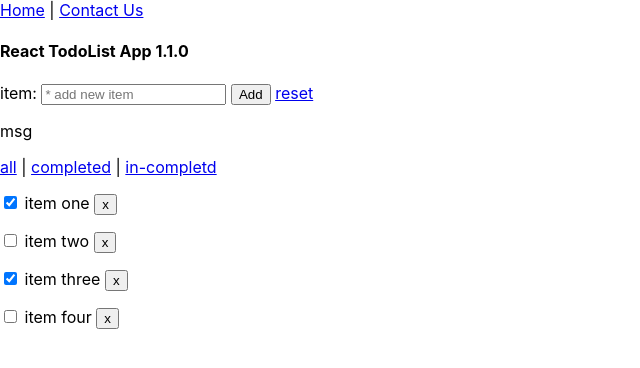
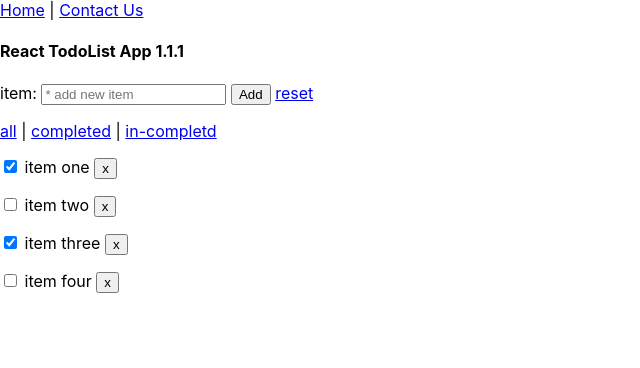
Before and after one commit to dgilbert-quickstart/react-todo-list-app-1, a React (Create React App) app in the folder react-todo-list-app-1/: page /#/ in a window 1280 px wide. Shown: the top 368 px of the page, without its empty margins (0-640 px from the left). Built offline with nearby package versions, Linux system fonts and the light colour scheme.

Commit message:
update react-todo-list-app-1, todolist, contactus

```diff
--- a/react-todo-list-app-1/src/components/ContactUs.js
+++ b/react-todo-list-app-1/src/components/ContactUs.js
@@ -1,9 +1,19 @@
+import { useEffect, useState } from "react";
+
 function ContactUs() {
+
+    const [msg, setMsg] = useState("");
+
+    useEffect((e)=>{
+
+
+    },[]) //1. onpage load [], 2. page unload, 3. on state update [msg], 4. un page /refresh
+
     return (
       <>
         <p></p>
         <p>Contact Us</p>
-        <p>{"msg"}</p>
+        <p>{msg}</p>
         <div className="output"></div>
         <p></p>
         <div>
--- a/react-todo-list-app-1/src/components/Home.js
+++ b/react-todo-list-app-1/src/components/Home.js
@@ -3,7 +3,7 @@ import TodoList from "./TodoList";
 function Home() {
     return (
       <>
-        <TodoList title="React TodoList App 1.1.0"/>
+        <TodoList title="React TodoList App 1.1.1"/>
       </>
     );
   }
--- a/react-todo-list-app-1/src/components/TodoList.js
+++ b/react-todo-list-app-1/src/components/TodoList.js
@@ -1,4 +1,14 @@
+import { useEffect, useState } from "react";
+
 function TodoList(props) {
+
+  const [msg, setMsg] = useState("");
+
+    useEffect((e)=>{
+
+
+    },[]) //1. onpage load [], 2. page unload, 3. on state update [msg], 4. un page /refresh
+
     return (
       <>
         <h4>{props.title}</h4>
@@ -11,7 +21,7 @@ function TodoList(props) {
           <a href="#/">reset</a>
         </div>
         <div>
-          <p>{" msg "}</p>
+          <p>{msg}</p>
         </div>
         <div>
           <a href="#/">all</a> {" | "}
```
